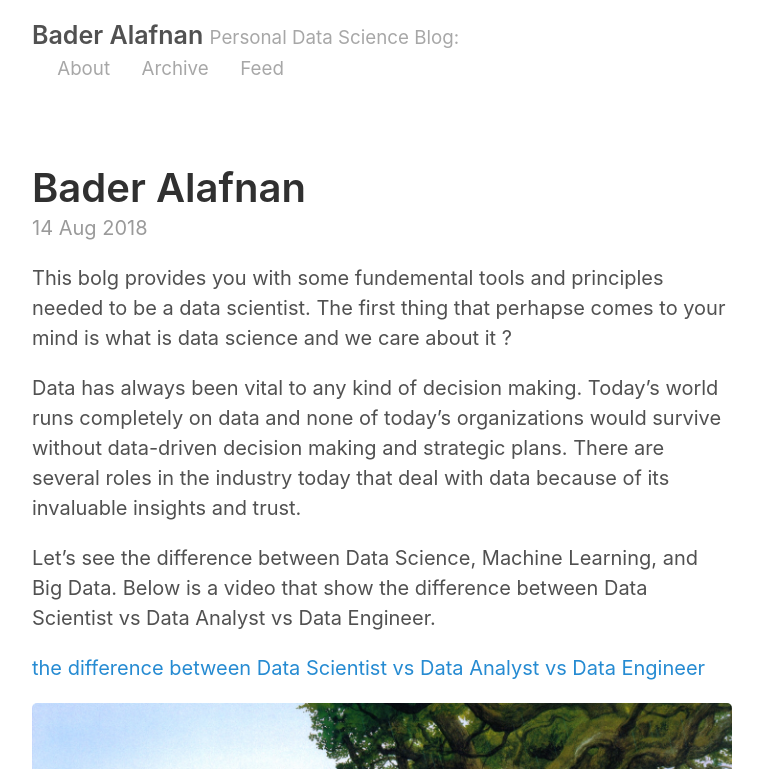
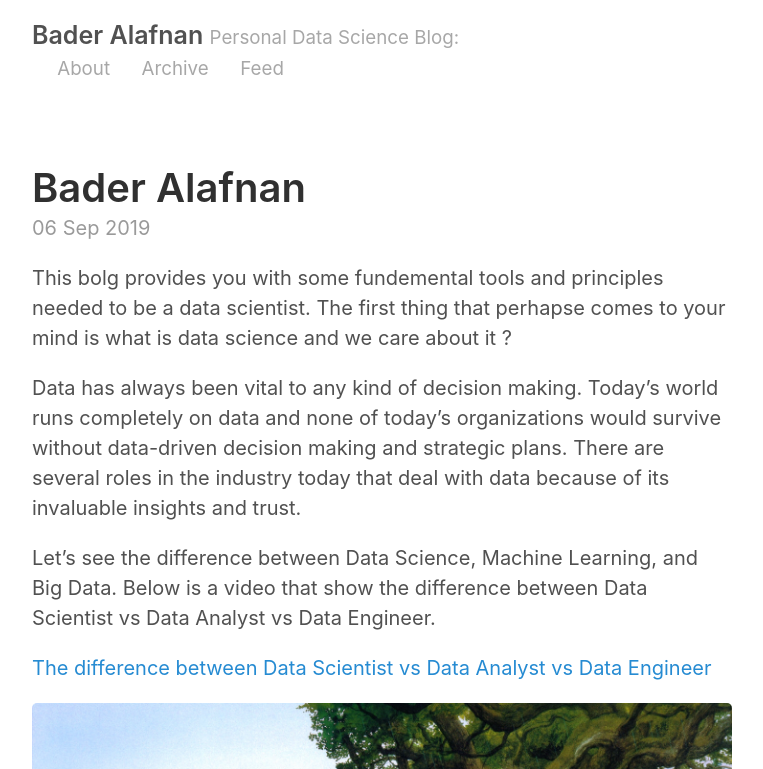
Before and after one commit to alafnan/alafnan.github.io, a Jekyll site: the page built from _posts/2019-09-06-Testing-Local-Images.md, in a window 1280 px wide. Shown: the top 769 px of the page, without its empty margins (258-1021 px from the left). Built offline with Jekyll 4.4.1, drawn with Linux system fonts in a browser that asks for light colours.

Commit message:
Updating date

```diff
--- a/_posts/2018-08-14-Testing-Local-Images.md
+++ b/_posts/2019-09-06-Testing-Local-Images.md
@@ -11,7 +11,7 @@ Let's see the difference between Data Science, Machine Learning, and Big Data.
 Below is a video that show the difference between Data Scientist vs Data Analyst vs Data Engineer.
 
 
-[the difference between Data Scientist vs Data Analyst vs Data Engineer](https://www.youtube.com/watch?v=5mCnQz3wwAY)
+[The difference between Data Scientist vs Data Analyst vs Data Engineer](https://www.youtube.com/watch?v=5mCnQz3wwAY)
 
 ![Image test]({{ site.url }}/images/AlanLeeShireGandalf.JPG)
 
```
